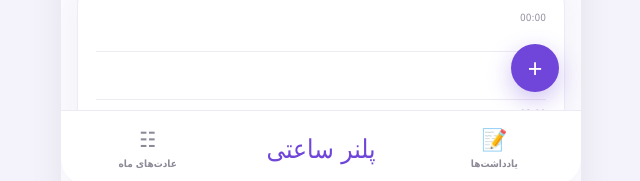
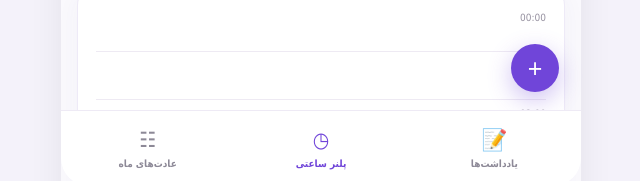
Before and after one commit to Mzeza/PAZEL, a plain HTML site: page index.html in a window 1280 px wide. Shown: the part 614-795 px from the top of the page, without its empty margins (319-959 px from the left). Drawn offline with Linux system fonts and the light colour scheme.

Commit message:
Update index.html

```diff
--- a/index.html
+++ b/index.html
@@ -21,7 +21,7 @@
 
   <nav class="bottom-nav">
     <button data-tab="notes" class="nav-item"><span>📝</span><b>یادداشت‌ها</b></button>
-    <button data-tab="planner" class="nav-item active"><span style="font-size: 26px;>◷</span><b>پلنر ساعتی</b></button>
+    <button data-tab="planner" class="nav-item active"><span>◷</span><b>پلنر ساعتی</b></button>
     <button data-tab="habits" class="nav-item"><span>☷</span><b>عادت‌های ماه</b></button>
   </nav>
 </div>
```
